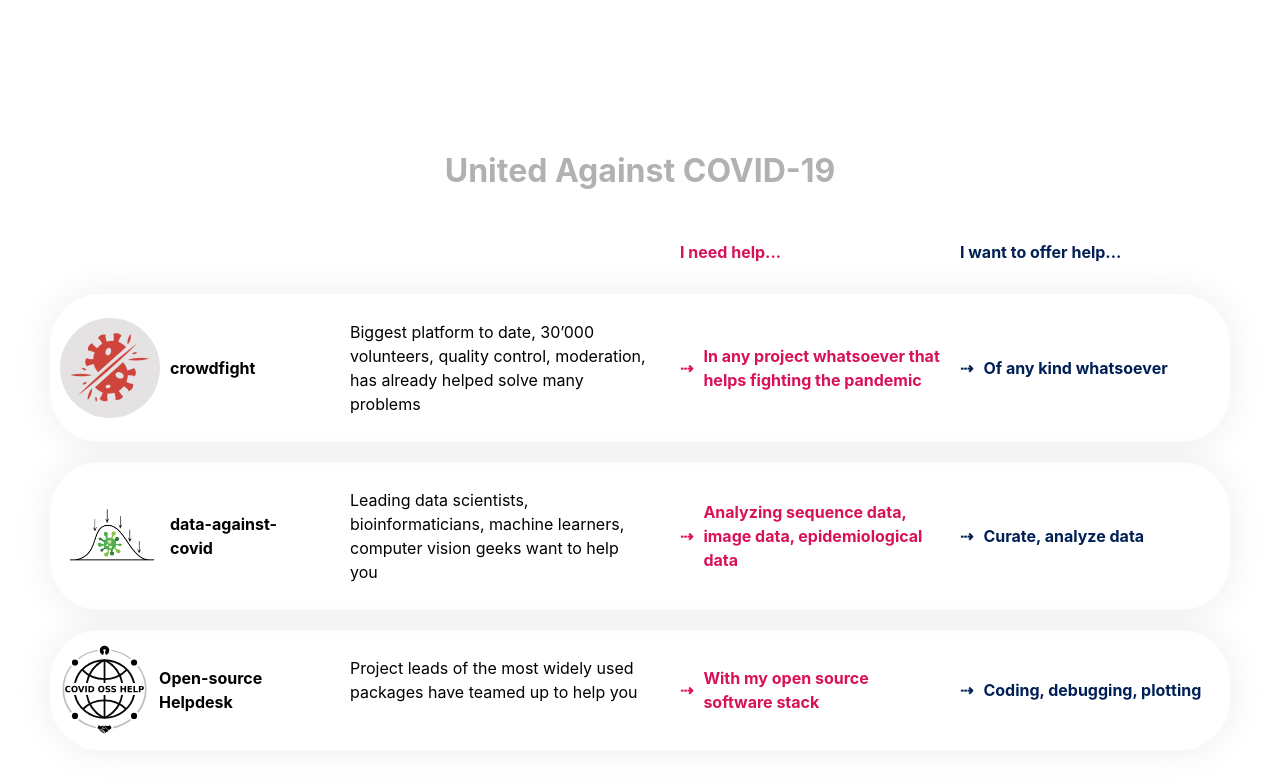
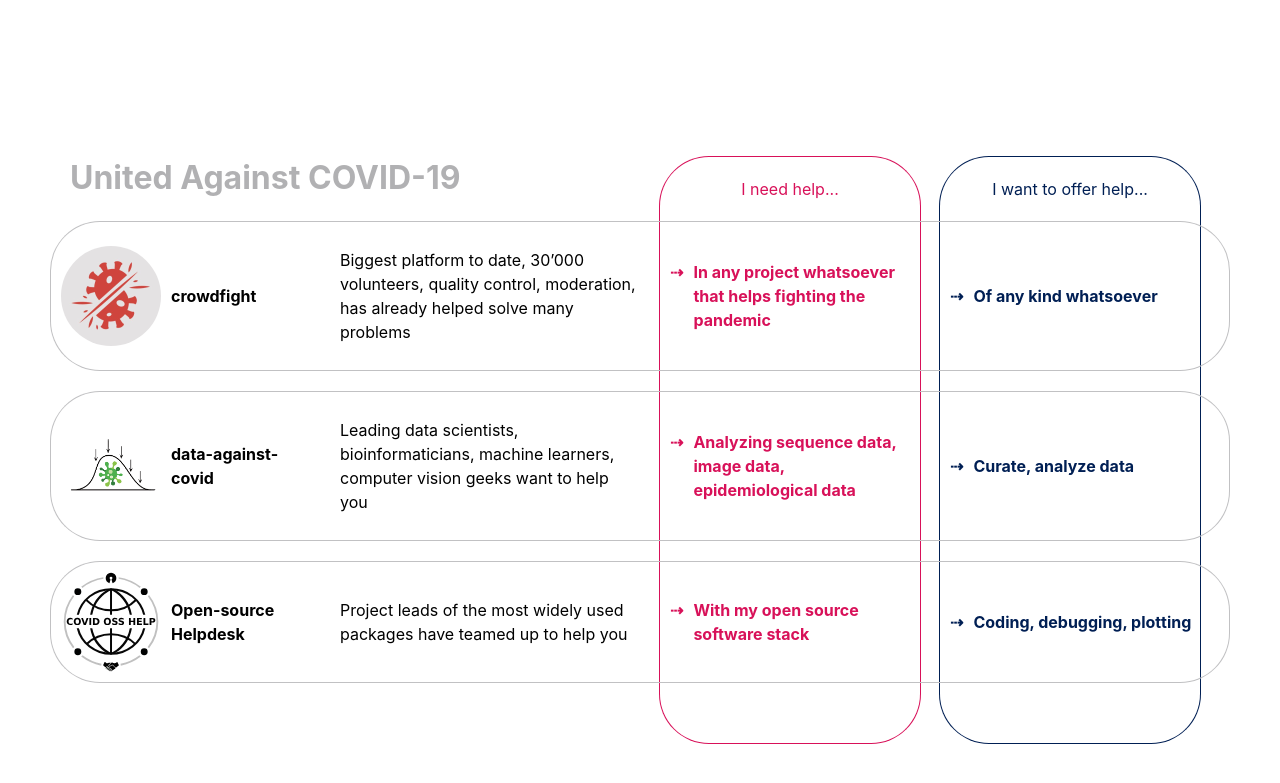
Before and after one commit to united-against-covid/united-against-covid.github.io, a Jekyll site: the page built from index.html, in a window 1280 px wide. Shown: the top 783 px of the page. Built offline with Jekyll 4.4.1, drawn with Linux system fonts in a browser that asks for light colours.

Commit message:
Highlighting columns, unfinished code for handling mobile displays and listing initiatives

```diff
--- a/_config.yml
+++ b/_config.yml
@@ -3,3 +3,4 @@
 title: "United Against COVID-19"
 collections:
     - platforms
+    - initiatives
--- a/assets/css/main.scss
+++ b/assets/css/main.scss
@@ -2,6 +2,10 @@
 ---
 
 @import "main";
+
+$color-row: #c1c1c3;
+$color-offer: #001f54;
+$color-help: #d81159;
 
 html {
     min-width: 100%;
@@ -19,12 +23,12 @@
     margin: 0;
     padding: 0;
     justify-content: center;
-    height: 100%;
 }
 
 h1 {
-    margin: 20px auto;
     color: #b1b1b3;
+    margin: 0;
+
 }
 
 .platforms {
@@ -37,10 +41,17 @@
 
 .platform {
     display: flex;
-    box-shadow: 0 0 35px 5px rgba(0,0,0,.06);
-    border-radius: 50px;
     align-items: stretch;
-    margin: 10px;
+    margin: 0 30px;
+}
+
+.platforms-header {
+    margin-bottom: 0;
+}
+
+.platforms-header .platform-main {
+    flex: 1;
+    text-align: left;
 }
 
 .platforms-header, .platforms-header div {
@@ -52,11 +63,53 @@
     content: '';
 }
 
+.platforms-header .platform-help, .platforms-header .platform-offer {
+    border-top: 1px solid;
+    border-left: 1px solid;
+    border-right: 1px solid;
+    border-top-left-radius: 50px;
+    border-top-right-radius: 50px;
+    border-bottom-right-radius: 0px;
+    min-height: 40px;
+    padding-top: 10px;
+    display: block;
+}
+
+.platforms-header .platform-help span, .platforms-header .platform-offer span {
+    padding: 10px 20px;
+    text-align: center;
+    display: block;
+    font-weight: normal;
+}
+
+.platforms-footer .platform-help, .platforms-footer .platform-offer {
+    border-bottom: 1px solid;
+    border-left: 1px solid;
+    border-right: 1px solid;
+    border-bottom-left-radius: 50px;
+    border-bottom-right-radius: 50px;
+    border-top-right-radius: 0px;
+    height: 50px;
+}
+
+.platform-main .wrapper {
+    border-top-left-radius: 50px;
+    border-bottom-left-radius: 50px;
+    border-left: 1px solid $color-row;
+    margin-left: -20px;
+}
+
+.platform-offer .wrapper {
+    border-top-right-radius: 50px;
+    border-bottom-right-radius: 50px;
+    border-right: 1px solid $color-row;
+    margin-right: -20px;
+}
+
 .platform-main, .platform-help, .platform-offer {
 //     box-shadow: 0 0 35px 5px rgba(0,0,0,.06);
     width: 260px;
 //     border: 3px solid;
-    padding: 10px;
     text-decoration: none;
     color: black;
     display: flex;
@@ -66,7 +119,10 @@
 
 .platform-content {
     flex: 1;
-    padding: 10px 20px;
+}
+
+.header {
+    display: none;
 }
 
 .platform-main {
@@ -76,6 +132,7 @@
 }
 
 .platform-logo {
+    display: block;
     width: 100px;
     height: 100px;
     border-radius: 50px;
@@ -86,28 +143,105 @@
 
 .platform-name {
     margin-left: 10px;
+    flex: 1;
 }
 
 .platform-help, .platform-offer, .platform-content, .platform-main {
     line-height:1.5em;
+    margin: 10px 0;
+    flex-direction: row;
+    display: flex;
+    align-items: stretch;
 }
 
-.platform-help::before, .platform-offer::before {
+.platform-help .wrapper, .platform-offer .wrapper, .platform-content .wrapper, .platform-main .wrapper {
+//     box-shadow: 0 0 35px 5px rgba(0,0,0,.06);
+    border-top: 1px solid $color-row;
+    border-bottom: 1px solid $color-row;
+    display: flex;
+    flex: 1;
+    padding: 10px;
+    align-items: center;
+    flex-direction: row;
+//     border-radius: 50px;
+}
+
+
+.platform-help, .platform-offer {
+    border-left: 1px solid $color-row;
+    border-right: 1px solid $color-row;
+    margin: 0 9px;
+}
+
+.platform-help .wrapper, .platform-offer .wrapper {
+    margin: 10px -10px;
+    padding: 10px 20px;
+}
+
+.platform-offer .wrapper {
+    margin-right: -30px;
+}
+
+.platform-help .content::before, .platform-offer .content::before {
     margin-right: 10px;
     content: '\21E2';
 }
 
+.platform-help .content, .platform-offer .content {
+    display: flex;
+}
+
+.platform-help .header, .platform-offer .header {
+    font-weight: normal;
+    padding: 3px;
+    color: black;
+}
+
 .platform-help {
-    border-color: #ffff00;
-    color: #d81159;
+    border-color: $color-help;
+    color: $color-help;
 }
 
 .platform-offer {
-    border-color: #2da1e3;
-    color: #001f54;
-    border-bottom-right-radius: 50px;
-    border-top-right-radius: 50px;
+    border-color: $color-offer;
+    color: $color-offer;
 }
 
 .platform-logo {
 }
+
+// @media print, screen and (max-width: 1100px) {
+//
+//     .platforms {
+//         min-width: auto;
+//     }
+//
+//     .platform-help, .platform-offer, .platforms-footer .platform-help, .platforms-footer .platform-offer {
+//         border: none;
+//     }
+//
+//     .platforms-header .platform-help, .platforms-header .platform-offer {
+//         display: none;
+//     }
+//
+//     .platform {
+//         flex-direction: column;
+//         padding: 10px;
+//         margin: 10px;
+//         border: 1px solid $color-row;
+//         border-radius: 50px;
+//     }
+//
+//     .platform-main, .platform-help, .platform-offer {
+//         width: auto;
+//         border: 0;
+//     }
+//
+//     .platform-help .wrapper, .platform-offer .wrapper, .platform-content .wrapper, .platform-main .wrapper {
+//         border: 0;
+//     }
+//
+//     .header {
+//         display: block;
+//     }
+// }
--- a/index.html
+++ b/index.html
@@ -3,24 +3,50 @@
 title: "United Against COVID-19"
 ---
 
-<h1>United Against COVID-19</h1>
 
 <div class="platforms">
     <div class="platform platforms-header">
-        <div class="platform-main"></div>
-        <div class="platform-content"></div>
-        <div class="platform-help">I need help...</div>
-        <div class="platform-offer">I want to offer help...</div>
+        <div class="platform-main"><h1>United Against COVID-19</h1></div>
+        <div class="platform-help"><span>I need help...</span></div>
+        <div class="platform-offer"><span>I want to offer help...</span></div>
     </div>
 {% for platform in site.platforms %}
     <div class="platform">
         <a class="platform-main" href="{{ platform.main_url }}">
-            <span class="platform-logo" style="background-image: url('{{ platform.logo | relative_url }}')" alt="{{ platform.name }}"></span>
-            <span class="platform-name">{{ platform.name }}</span>
+            <span class="wrapper">
+                <span class="platform-logo" style="background-image: url('{{ platform.logo | relative_url }}')" alt="{{ platform.name }}"></span>
+                <span class="platform-name">{{ platform.name }}</span>
+            </span>
         </a>
-        <div class="platform-content">{{platform.content}}</div>
-        <a class="platform-help" href="{{ platform.help_url }}"><span>{{ platform.help_text }}</span></a>
-        <a class="platform-offer" href="{{ platform.offer_url }}"><span>{{ platform.offer_text }}</span></a>
+        <div class="platform-content">
+            <span class="wrapper">{{platform.content}}</span>
+        </div>
+        <a class="platform-help" href="{{ platform.help_url }}">
+            <span class="wrapper">
+                <span class="header">I need help...</span>
+                <span class="content">{{ platform.help_text }}</span>
+            </span>
+        </a>
+        <a class="platform-offer" href="{{ platform.offer_url }}">
+            <span class="wrapper">
+                <span class="header">I want to offer help...</span>
+                <span class="content">{{ platform.offer_text }}</span>
+            </span>
+        </a>
     </div>
 {% endfor %}
+    <div class="platform platforms-footer">
+        <div class="platform-main"></div>
+        <div class="platform-content"></div>
+        <div class="platform-help"></div>
+        <div class="platform-offer"></div>
+    </div>
 </div>
+<!--<div class="initiatives">-->
+<!--{% for initiative in site.initiatives %}-->
+<!--    <h2></h2>-->
+<!--    <div class="initiative">-->
+<!--        <a class="initiative-link" href="{{ initiative.url }}">{{ initiative.content }}</a>-->
+<!--    </div>-->
+<!--{% endfor %}-->
+<!--</div>-->
```
Also changed, not shown: _initiatives/initiative.md (added, +6 -0 lines), 3 other files.
